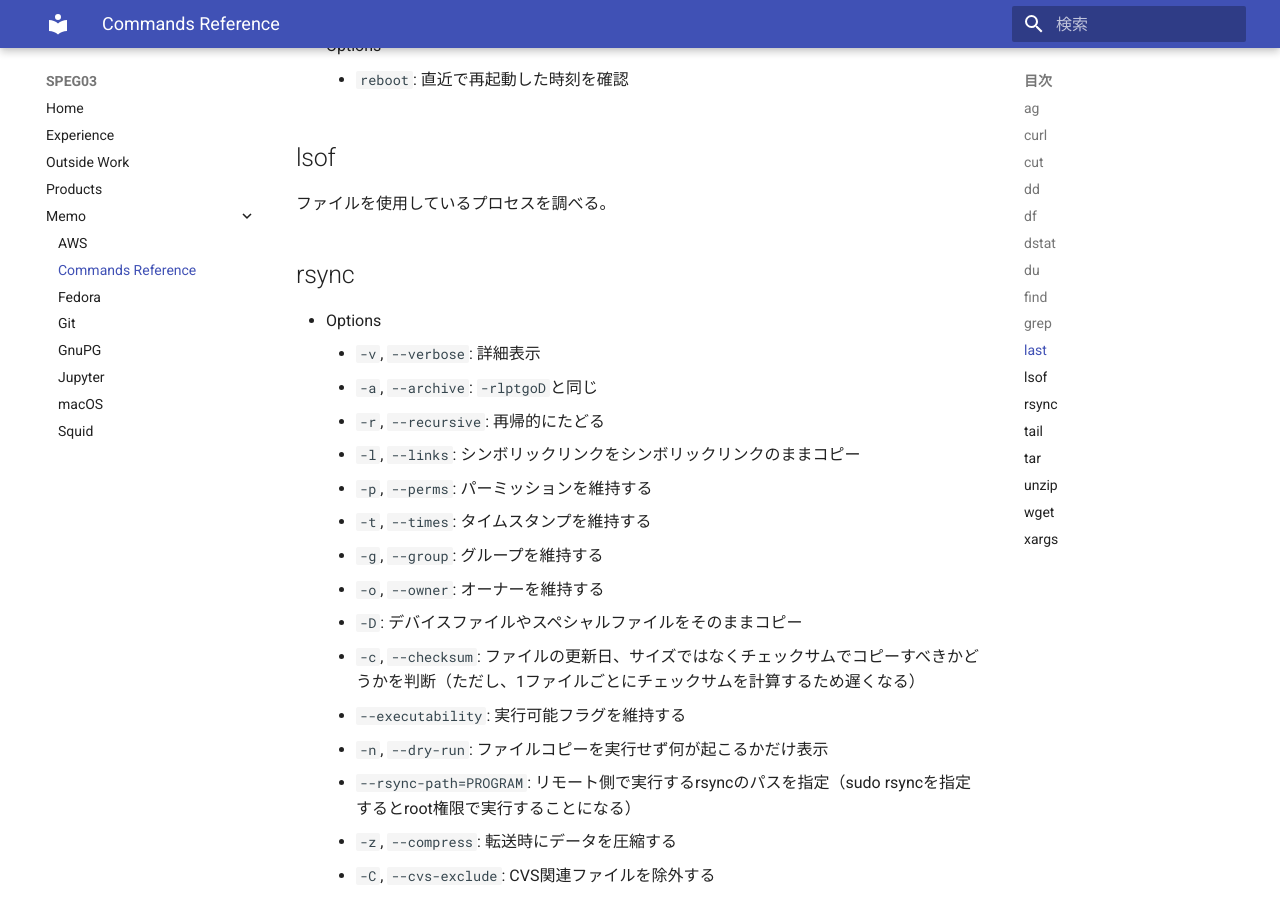
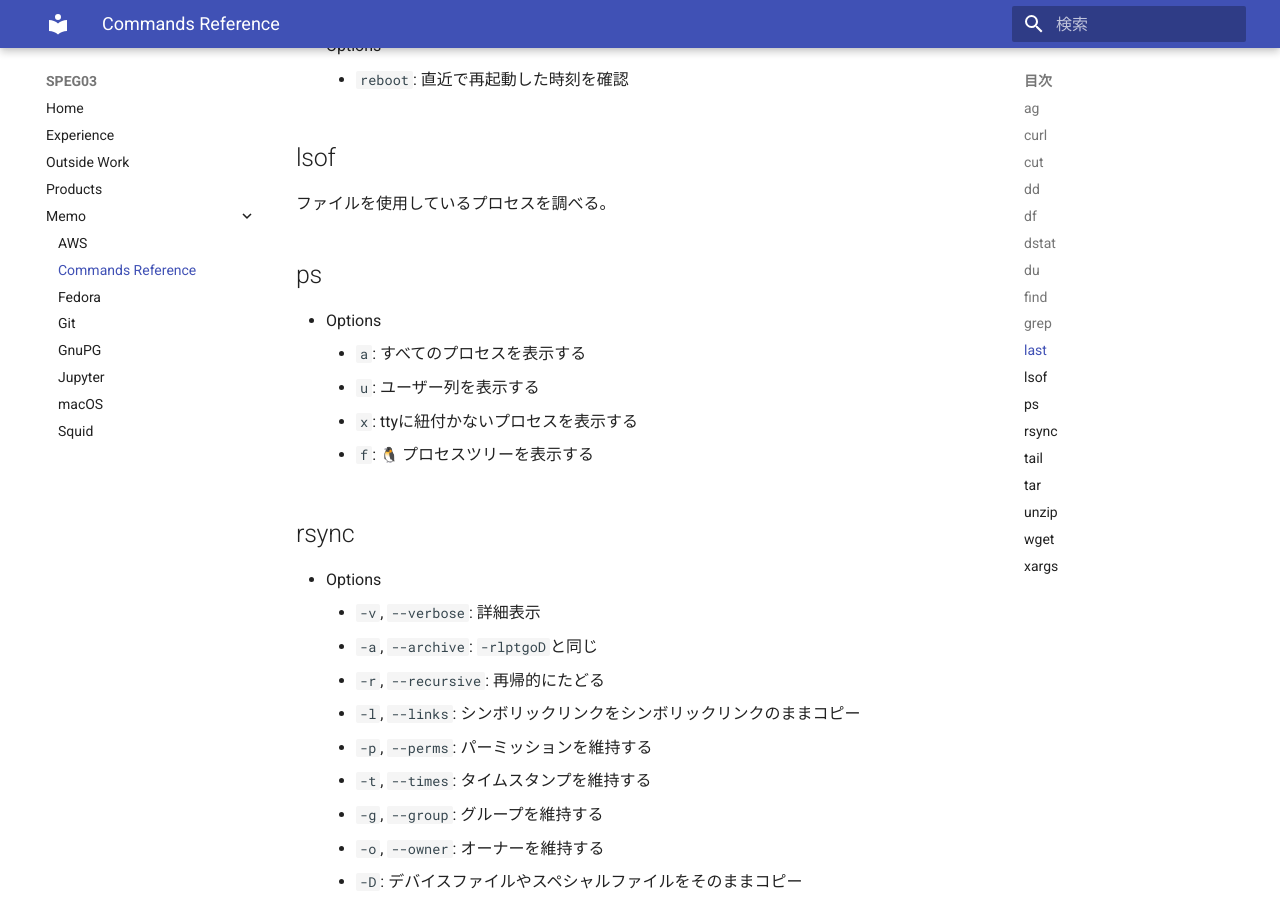
Before and after one commit to speg03/sp3.dev, an MkDocs documentation site: the page built from docs/memo/commands_reference.md, in a window 1280 px wide and 900 px high, scrolled down 2010 px. Built offline with MkDocs 1.6.1 and Material for MkDocs 9.7.7, drawn with Linux system fonts in a browser that asks for light colours; emoji names are drawn with the system emoji font.

Commit message:
:memo: Add ps command

```diff
--- a/docs/memo/commands_reference.md
+++ b/docs/memo/commands_reference.md
@@ -73,6 +73,14 @@ refs: [Find broken symlinks and delete them](https://www.commandlinefu.com/comma
 
 ファイルを使用しているプロセスを調べる。
 
+## ps
+
+* Options
+    * `a`: すべてのプロセスを表示する
+    * `u`: ユーザー列を表示する
+    * `x`: ttyに紐付かないプロセスを表示する
+    * `f`: :penguin: プロセスツリーを表示する
+
 ## rsync
 
 * Options
```
